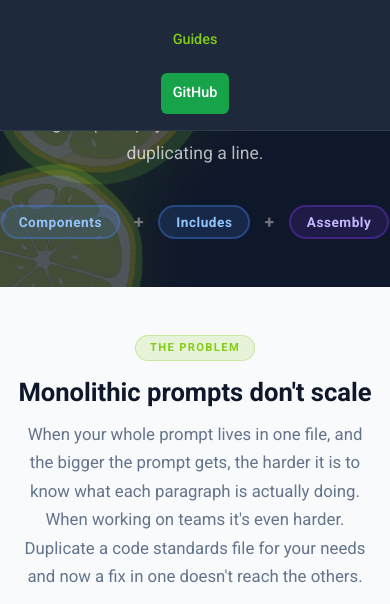
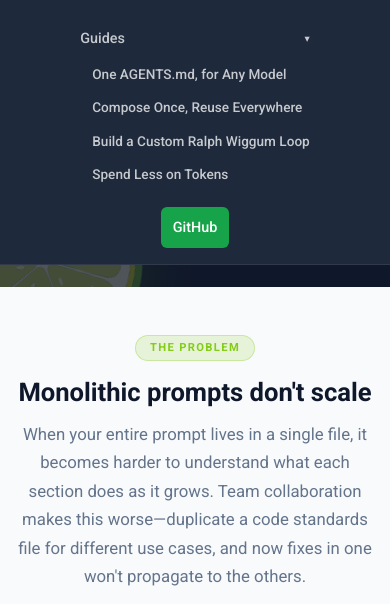
Before and after one commit to Banyango/Cantina, a website built with webpack: page components.html in a window 390 px wide. Both pictures are taken after a click on the button "Toggle navigation". Shown: the part 240-844 px from the top of the page. Built offline with nearby package versions, Linux system fonts and the light colour scheme.

Commit message:
Fix some issues with the dropdowns.

```diff
--- a/components.html
+++ b/components.html
@@ -51,7 +51,17 @@
       <li><a href="index.html#lime">Lime</a></li>
       <li><a href="index.html#salt">Salt</a></li>
       <li><a href="index.html#docs">Docs</a></li>
-      <li><a href="agents-md.html" class="nav-link-active">Guides</a></li>
+      <li class="nav-dropdown">
+        <button class="nav-dropdown-toggle" aria-expanded="false" aria-haspopup="true">
+          Guides <span class="nav-dropdown-arrow" aria-hidden="true">&#9662;</span>
+        </button>
+        <ul class="nav-dropdown-menu" role="list">
+          <li><a href="agents-md.html">One AGENTS.md, for Any Model</a></li>
+          <li><a href="components.html">Compose Once, Reuse Everywhere</a></li>
+          <li><a href="custom-ralph.html">Build a Custom Ralph Wiggum Loop</a></li>
+          <li><a href="local-functions.html">Spend Less on Tokens</a></li>
+        </ul>
+      </li>
       <li>
         <a href="https://github.com/banyango/margarita" class="nav-cta" target="_blank" rel="noopener noreferrer">
           GitHub
@@ -93,9 +103,7 @@
       <div class="lime-badge">The Problem</div>
       <h2 class="section-heading">Monolithic prompts don't scale</h2>
       <p class="section-sub">
-        When your whole prompt lives in one file, and the bigger the prompt gets,
-        the harder it is to know what each paragraph is actually doing.
-        When working on teams it's even harder. Duplicate a code standards file for your needs and now a fix in one doesn't reach the others.
+        When your entire prompt lives in a single file, it becomes harder to understand what each section does as it grows. Team collaboration makes this worse—duplicate a code standards file for different use cases, and now fixes in one won't propagate to the others.
       </p>
     </div>
     <div class="tut-pain-cards">
--- a/css/style.css
+++ b/css/style.css
@@ -368,14 +368,14 @@ code {
 .nav-dropdown-menu {
   display: none;
   position: absolute;
-  top: calc(100% + 0.5rem);
+  top: 100%;
   right: 0;
   min-width: 240px;
   background: var(--color-dark-2);
   border: 1px solid rgba(255, 255, 255, 0.1);
   border-radius: var(--radius-md);
   box-shadow: 0 8px 24px rgba(0, 0, 0, 0.35);
-  padding: 0.4rem 0;
+  padding: 0.5rem 0 0.4rem;
   list-style: none;
   margin: 0;
   z-index: 200;
--- a/js/app.js
+++ b/js/app.js
@@ -60,7 +60,9 @@ document.addEventListener('click', () => {
 // Smooth scroll for anchor links
 document.querySelectorAll('a[href^="#"]').forEach(anchor => {
   anchor.addEventListener('click', e => {
-    const target = document.querySelector(anchor.getAttribute('href'));
+    const href = anchor.getAttribute('href');
+    if (href === '#') return;
+    const target = document.querySelector(href);
     if (target) {
       e.preventDefault();
       target.scrollIntoView({ behavior: 'smooth' });
```
Also changed, not shown: agents-md.html (+11 -1 lines), custom-ralph.html (+11 -1 lines), index.html (+5 -7 lines), local-functions.html (+11 -1 lines).
